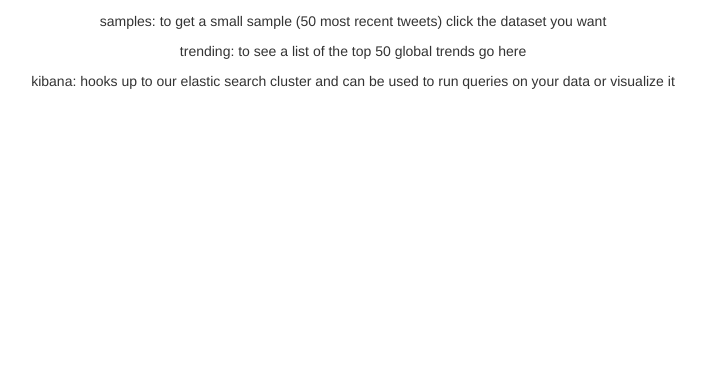
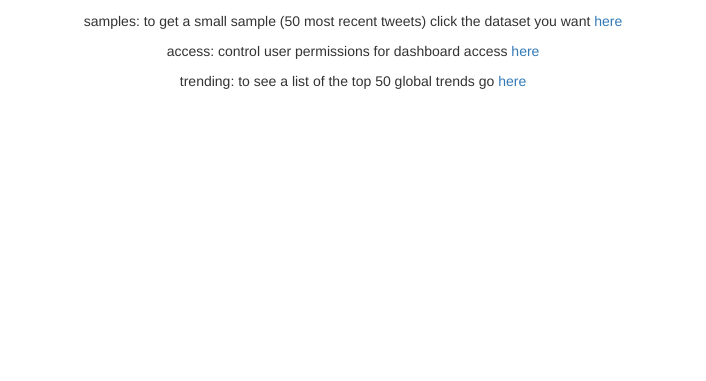
Before and after one commit to SMAPPNYU/smappboard, a Flask app: page / in a window 1280 px wide. Shown: the part 419-800 px from the top of the page, without its empty margins (287-993 px from the left). Run offline with Flask 2, Linux system fonts and the light colour scheme; some libraries are stand-ins or nearby versions.

Commit message:
fixed main page

```diff
--- a/smappboard/templates/smappboard.html
+++ b/smappboard/templates/smappboard.html
@@ -6,7 +6,7 @@
 {% if should_show_twitter_login %}
 
 <li>
-    <p>heyo and welcome smappers. this is the smapp dashboard (aka smappboard). first sign in with twitter:</p>
+    <p>welcome smappers. this is the smapp dashboard (aka smappboard). first sign in with twitter:</p>
 </li>
 
 <li>
@@ -16,27 +16,26 @@
 {% else %}
 
 <li>
-    <p>heyo and welcome smappers. this is the smapp dashboard (aka smappboard). it looks like you're logged in already.</p>
+    <p>welcome smappers. this is the smapp dashboard (aka smappboard). it looks like you're logged in already.</p>
 </li>
 
 {% endif %}
 
 <li>
-    <p>datasets: you can get basic info about your datasets here</p>
+    <p>datasets: you can get basic info about your datasets <a href="{{ url_for('datasets_list') }}">here</a></p>
 </li>
 
 <li>
-    <p>samples: to get a small sample (50 most recent tweets) click the dataset you want</p>
+    <p>samples: to get a small sample (50 most recent tweets) click the dataset you want <a href="{{ url_for('get_samples') }}">here</a></p>
 </li>
 
 <li>
-    <p>trending: to see a list of the top 50 global trends go here</p>
+    <p>access: control user permissions for dashboard access <a href="{{ url_for('access_list') }}">here</a></p>
 </li>
 
 <li>
-    <p>kibana: hooks up to our elastic search cluster and can be used to run queries on your data or visualize it</p>
+    <p>trending: to see a list of the top 50 global trends go <a href="{{ url_for('get_current_worlwide_trends') }}">here</a></p>
 </li>
-
 
 </ul>
 
```
